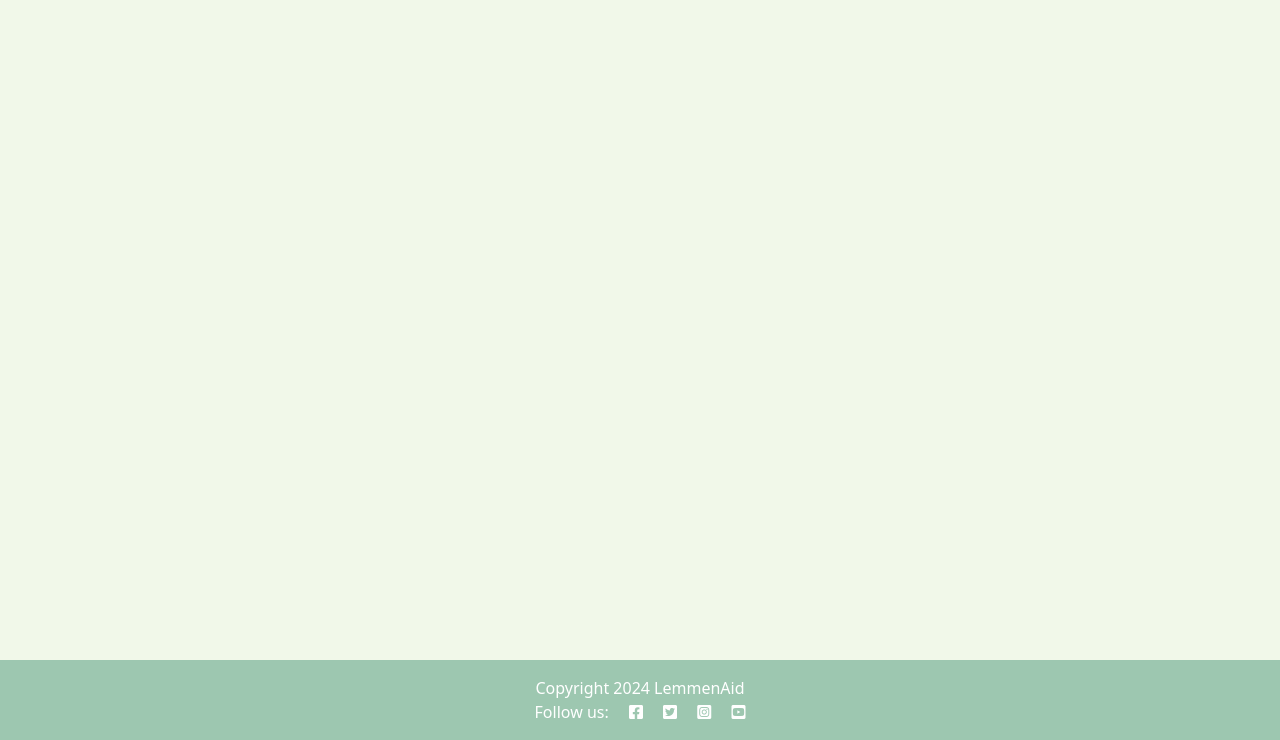
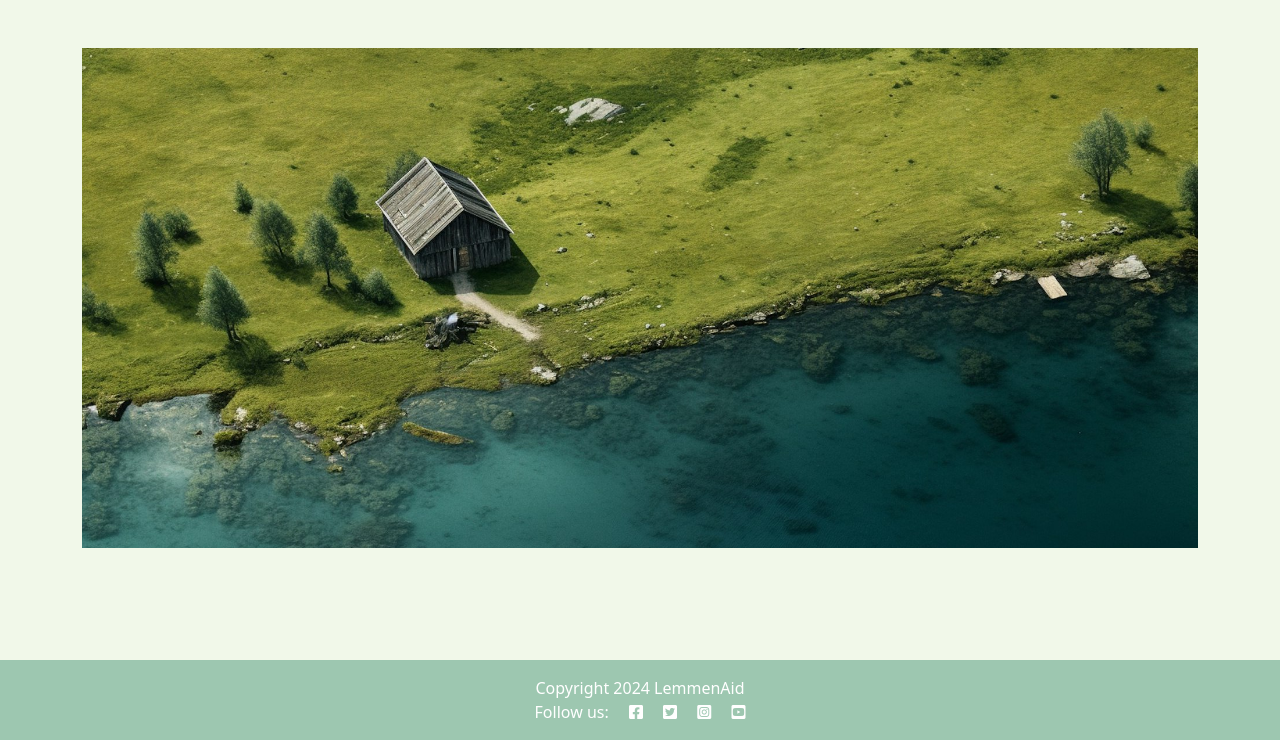
Before and after one commit to LemmenAid/coastal-gardens, a Django app: page /features/ in a window 1280 px wide. Shown: the part 60-800 px from the top of the page. Run offline with Django 4.2, Linux system fonts and the light colour scheme; data that the repository does not hold is empty.

Commit message:
Add header image to features.html

```diff
--- a/blog/templates/blog/features.html
+++ b/blog/templates/blog/features.html
@@ -1,8 +1,20 @@
 {% extends "base.html" %}
+{% load static %}
 
 {% block content %}
 
 <!-- index.html content starts here -->
+<div class="container mt-5">
+    <!-- Feature Image -->
+    <div class="row mb-4">
+        <div class="col-12">
+            <div>
+                <img src="{% static 'images/about.jpg' %}" class="about-image" alt="About image">
+            </div>
+        </div>
+    </div>
+
+    <!-- features in row of three -->
     <div class="container-fluid">
         <div class="row">
 
```
Lines whose indentation alone changed are shown as unchanged.
